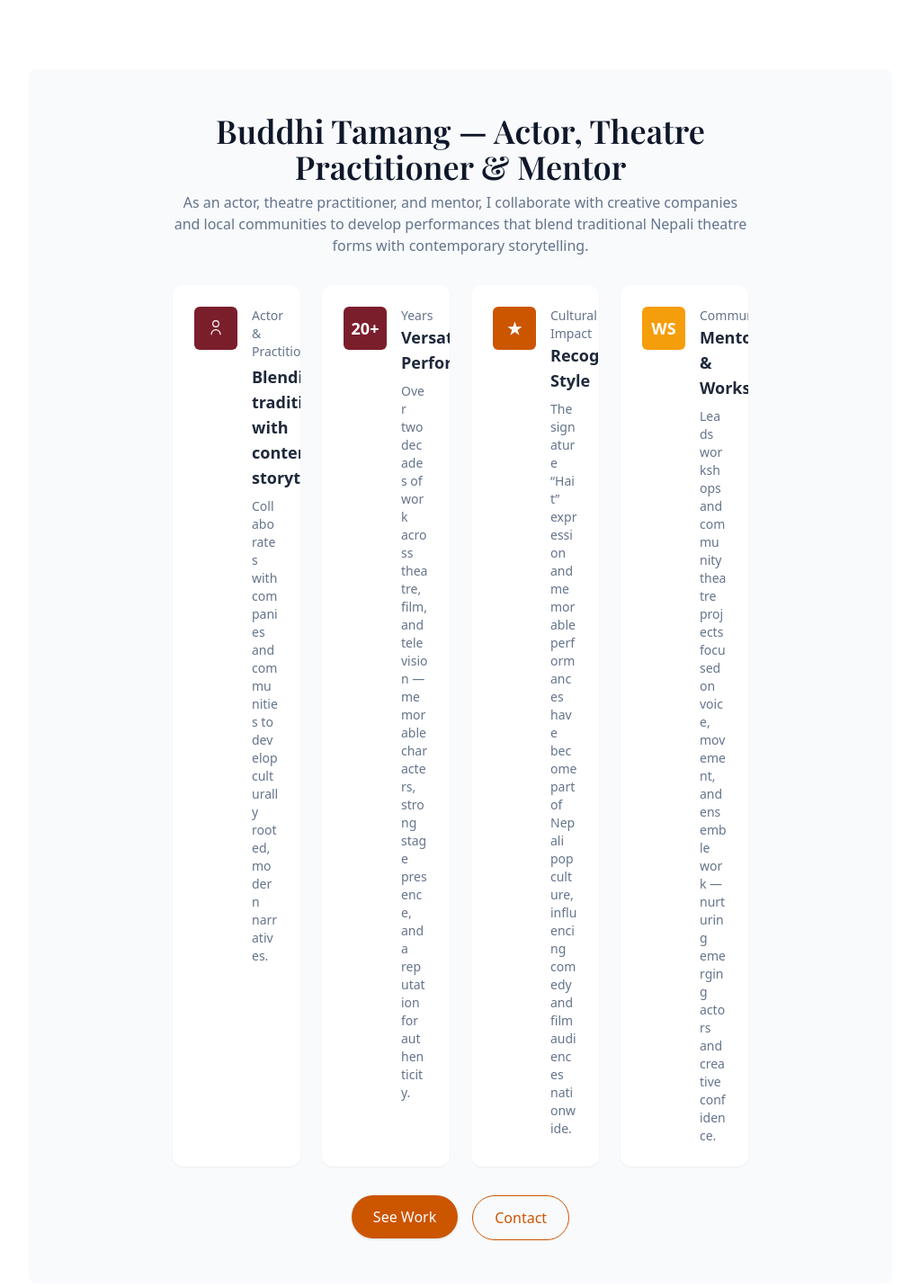
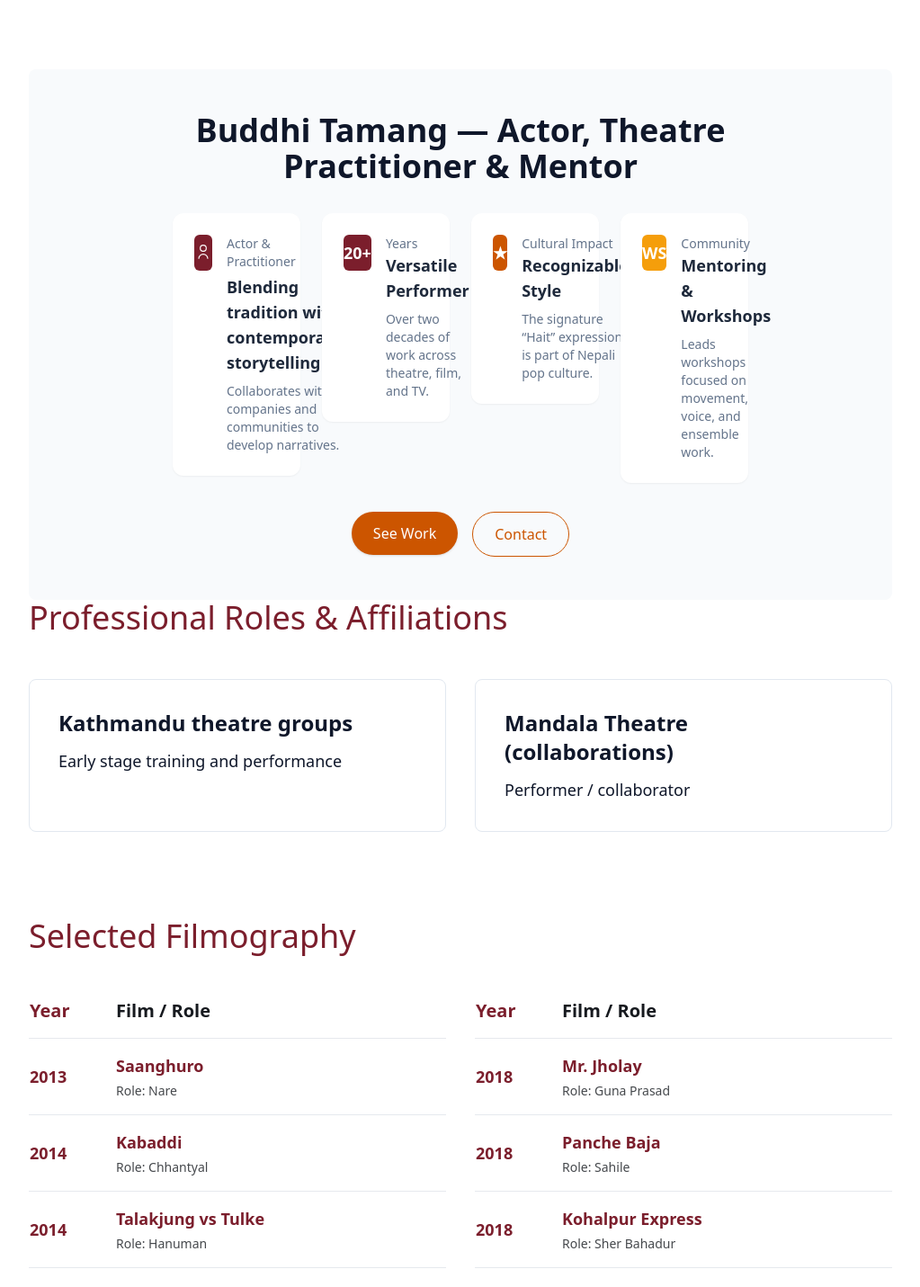
Before and after one commit to Saga-Infographics/Buddhi_tamang, a React (Vite) app in the folder project/: page /biography in a window 1280 px wide. Shown: the part 860-2291 px from the top of the page at 90% size, without its empty margins (128-1151 px from the left). Built offline with nearby package versions, Linux system fonts and the light colour scheme; no server answers.

Commit message:
fix in the card issue

```diff
--- a/project/src/screens/Biography/Biography.tsx
+++ b/project/src/screens/Biography/Biography.tsx
@@ -3,7 +3,6 @@ import { Header } from "../../components/Header";
 import { Footer } from "../../components/Footer";
 import { SEO } from "../../components/SEO/SEO";
 
-// Filmography and selected credits (paraphrased from public sources)
 const filmography = [
   { year: "2013", title: "Saanghuro", role: "Nare" },
   { year: "2014", title: "Kabaddi", role: "Chhantyal" },
@@ -27,7 +26,6 @@ const filmography = [
   { year: "2022", title: "Mantra", role: "(supporting)" },
   { year: "2023", title: "Chhakka Panja 4", role: "Budhhi" },
   { year: "2023", title: "Kabaddi 4: The Final Match", role: "Chhantyal" },
-  // The Wikipedia page contains additional entries and guest appearances; this list is a representative extraction.
 ];
 
 const affiliations = [
@@ -40,7 +38,7 @@ export const Biography = (): JSX.Element => {
     <div className="bg-white w-full relative">
       <SEO
         title="Buddhi Tamang — Biography"
-        description="I’m Buddhi Tamang, an actor and theatre practitioner born in 1982 in Kavrepalanchok, Nepal. My work spans traditional Nepali theatre, contemporary film, and community workshops emphasizing cultural authenticity and emotional depth."
+        description="I’m Buddhi Tamang, an actor and theatre practitioner born in 1982 in Kavrepalanchok, Nepal."
         path="/buddhi-tamang/biography"
         image="/images/buddhi-tamang-portrait-og.svg"
       />
@@ -61,7 +59,7 @@ export const Biography = (): JSX.Element => {
                 }}
               />
             </div>
-            <div>
+             <div>
               <h1 className="[font-family:'Playfair_Display',Helvetica] font-bold text-[#7B1E2C] text-5xl tracking-[0] leading-[60px] mb-8">
                 Buddhi Tamang
               </h1>
@@ -77,119 +75,116 @@ export const Biography = (): JSX.Element => {
             </div>
           </div>
 
-          {/* Impact & Mentoring - infographic-style cards */}
+          {/* SQUARE CARDS */}
           <section className="w-full py-12 bg-slate-50 rounded-lg mt-8">
             <div className="container mx-auto px-6 md:px-40">
               <div className="text-center mb-8">
-                <h2 className="[font-family:'Playfair_Display',Helvetica] font-semibold text-3xl md:text-4xl mb-2">Buddhi Tamang — Actor, Theatre Practitioner & Mentor</h2>
-                <p className="text-muted-foreground max-w-2xl mx-auto">As an actor, theatre practitioner, and mentor, I collaborate with creative companies and local communities to develop performances that blend traditional Nepali theatre forms with contemporary storytelling.</p>
+                <h2 className="font-semibold text-4xl mb-2">
+                  Buddhi Tamang — Actor, Theatre Practitioner & Mentor
+                </h2>
               </div>
 
               <div className="grid grid-cols-1 sm:grid-cols-2 lg:grid-cols-4 gap-6">
-                {/* Overview card */}
-                <div className="bg-white rounded-xl p-6 shadow-sm hover:shadow-lg transition-transform transform-gpu hover:-translate-y-1 overflow-hidden">
-                  <div className="flex items-start gap-4">
-                    <div className="flex-none w-12 h-12 rounded-md bg-[#7B1E2C] text-white flex items-center justify-center">
-                      <svg width="20" height="20" viewBox="0 0 24 24" fill="none" xmlns="http://www.w3.org/2000/svg" aria-hidden>
-                        <path d="M12 2a4 4 0 100 8 4 4 0 000-8zM6 20a6 6 0 0112 0" stroke="currentColor" strokeWidth="1.4" strokeLinecap="round" strokeLinejoin="round" />
+
+                {/* Card 1 */}
+                <div className="bg-white rounded-xl p-6 shadow-sm hover:shadow-lg transition-transform hover:-translate-y-1 aspect-square flex flex-col justify-between">
+                  <div className="flex flex-col sm:flex-row items-start gap-4">
+                    <div className="w-10 h-10 rounded-md bg-[#7B1E2C] text-white flex items-center justify-center">
+                      <svg width="20" height="20" viewBox="0 0 24 24" fill="none">
+                        <path d="M12 2a4 4 0 100 8 4 4 0 000-8zM6 20a6 6 0 0112 0" stroke="currentColor" strokeWidth="1.4" />
                       </svg>
                     </div>
-                    <div className="flex-1 min-w-0">
+                    <div>
                       <div className="text-sm text-muted-foreground">Actor & Practitioner</div>
                       <div className="font-semibold text-lg text-slate-800 mt-1">Blending tradition with contemporary storytelling</div>
-                      <p className="text-sm text-muted-foreground mt-2 break-words">Collaborates with companies and communities to develop culturally rooted, modern narratives.</p>
+                      <p className="text-sm text-muted-foreground mt-2">Collaborates with companies and communities to develop narratives.</p>
                     </div>
                   </div>
                 </div>
 
-                <div className="bg-white rounded-xl p-6 shadow-sm hover:shadow-lg transition-transform transform-gpu hover:-translate-y-1 overflow-hidden">
-                  <div className="flex items-start gap-4">
-                    <div className="flex-none w-12 h-12 flex items-center justify-center rounded-md bg-[#7B1E2C] text-white text-lg font-bold">20+</div>
-                    <div className="flex-1 min-w-0">
+                {/* Card 2 */}
+                <div className="bg-white rounded-xl p-6 shadow-sm hover:shadow-lg transition-transform hover:-translate-y-1 aspect-square flex flex-col justify-between">
+                  <div className="flex flex-col sm:flex-row items-start gap-4">
+                    <div className="w-10 h-10 flex items-center justify-center rounded-md bg-[#7B1E2C] text-white text-lg font-bold">20+</div>
+                    <div>
                       <div className="text-sm text-muted-foreground">Years</div>
                       <div className="text-lg font-semibold text-slate-800">Versatile Performer</div>
-                      <p className="text-sm text-muted-foreground mt-2 break-words">Over two decades of work across theatre, film, and television — memorable characters, strong stage presence, and a reputation for authenticity.</p>
+                      <p className="text-sm text-muted-foreground mt-2">Over two decades of work across theatre, film, and TV.</p>
                     </div>
                   </div>
                 </div>
 
-                <div className="bg-white rounded-xl p-6 shadow-sm hover:shadow-lg transition-transform transform-gpu hover:-translate-y-1 overflow-hidden">
-                  <div className="flex items-start gap-4">
-                    <div className="flex-none w-12 h-12 flex items-center justify-center rounded-md bg-[#cc5500] text-white text-lg font-bold">★</div>
-                    <div className="flex-1 min-w-0">
+                {/* Card 3 */}
+                <div className="bg-white rounded-xl p-6 shadow-sm hover:shadow-lg transition-transform hover:-translate-y-1 aspect-square flex flex-col justify-between">
+                  <div className="flex flex-col sm:flex-row items-start gap-4">
+                    <div className="w-10 h-10 flex items-center justify-center rounded-md bg-[#cc5500] text-white text-lg font-bold">★</div>
+                    <div>
                       <div className="text-sm text-muted-foreground">Cultural Impact</div>
                       <div className="text-lg font-semibold text-slate-800">Recognizable Style</div>
-                      <p className="text-sm text-muted-foreground mt-2 break-words">The signature “Hait” expression and memorable performances have become part of Nepali pop culture, influencing comedy and film audiences nationwide.</p>
+                      <p className="text-sm text-muted-foreground mt-2">The signature “Hait” expression is part of Nepali pop culture.</p>
                     </div>
                   </div>
                 </div>
 
-                <div className="bg-white rounded-xl p-6 shadow-sm hover:shadow-lg transition-transform transform-gpu hover:-translate-y-1 overflow-hidden">
-                  <div className="flex items-start gap-4">
-                    <div className="flex-none w-12 h-12 flex items-center justify-center rounded-md bg-[#f59e0b] text-white text-lg font-bold">WS</div>
-                    <div className="flex-1 min-w-0">
+                {/* Card 4 */}
+                <div className="bg-white rounded-xl p-6 shadow-sm hover:shadow-lg transition-transform hover:-translate-y-1 aspect-square flex flex-col justify-between">
+                  <div className="flex flex-col sm:flex-row items-start gap-4">
+                    <div className="w-10 h-10 flex items-center justify-center rounded-md bg-[#f59e0b] text-white text-lg font-bold">WS</div>
+                    <div>
                       <div className="text-sm text-muted-foreground">Community</div>
                       <div className="text-lg font-semibold text-slate-800">Mentoring & Workshops</div>
-                      <p className="text-sm text-muted-foreground mt-2 break-words">Leads workshops and community theatre projects focused on voice, movement, and ensemble work — nurturing emerging actors and creative confidence.</p>
+                      <p className="text-sm text-muted-foreground mt-2">Leads workshops focused on movement, voice, and ensemble work.</p>
                     </div>
                   </div>
                 </div>
+
               </div>
 
               <div className="mt-8 flex gap-4 justify-center">
-                <a href="/portfolio" className="inline-block">
-                  <button className="bg-[#cc5500] text-white px-6 py-3 rounded-full shadow hover:shadow-lg">See Work</button>
-                </a>
-                <a href="/contact" className="inline-block">
-                  <button className="border border-[#cc5500] text-[#cc5500] px-6 py-3 rounded-full">Contact</button>
-                </a>
+                <a href="/portfolio"><button className="bg-[#cc5500] text-white px-6 py-3 rounded-full shadow">See Work</button></a>
+                <a href="/contact"><button className="border border-[#cc5500] text-[#cc5500] px-6 py-3 rounded-full">Contact</button></a>
               </div>
             </div>
           </section>
 
+          {/* Affiliations */}
           <div className="mb-24">
-            <h2 className="[font-family:'Playfair_Display',Helvetica] font-semibold text-[#7B1E2C] text-4xl tracking-[0] leading-[48px] mb-12">
-              Professional Roles & Affiliations
-            </h2>
-             <div className="grid grid-cols-1 sm:grid-cols-2 gap-8">
+            <h2 className="text-[#7B1E2C] text-4xl mb-12">Professional Roles & Affiliations</h2>
+            <div className="grid grid-cols-1 sm:grid-cols-2 gap-8">
               {affiliations.map((item, index) => (
-                <div key={index} className="border border-solid border-[#dee1e6] rounded-lg p-8">
-                  <h3 className="[font-family:'Playfair_Display',Helvetica] font-semibold text-[#171a1f] text-2xl tracking-[0] leading-8 mb-3">
-                    {item.organisation}
-                  </h3>
-                  <p className="[font-family:'Open_Sans',Helvetica] font-normal text-[#171a1f] text-lg tracking-[0] leading-7 mb-2">
-                    {item.role}
-                  </p>
+                <div key={index} className="border rounded-lg p-8">
+                  <h3 className="font-semibold text-2xl mb-3">{item.organisation}</h3>
+                  <p className="text-lg">{item.role}</p>
                 </div>
               ))}
             </div>
           </div>
 
+          {/* Filmography */}
           <div>
-            <h2 className="[font-family:'Playfair_Display',Helvetica] font-semibold text-[#7B1E2C] text-4xl tracking-[0] leading-[48px] mb-12">
-              Selected Filmography
-            </h2>
+            <h2 className="text-[#7B1E2C] text-4xl mb-12">Selected Filmography</h2>
             <div className="grid grid-cols-1 md:grid-cols-2 gap-8">
               {(() => {
                 const mid = Math.ceil(filmography.length / 2);
                 const left = filmography.slice(0, mid);
                 const right = filmography.slice(mid);
+
                 const renderTable = (list: typeof filmography) => (
                   <div className="overflow-x-auto">
                     <table className="min-w-full table-auto border-collapse">
                       <thead>
                         <tr>
-                          <th className="text-left w-24 pr-6 pb-4 text-[#7B1E2C] font-bold [font-family:'Playfair_Display',Helvetica] text-xl">Year</th>
-                          <th className="text-left pb-4 text-[#171a1f] font-semibold [font-family:'Playfair_Display',Helvetica] text-xl">Film / Role</th>
+                          <th className="text-left w-24 pr-6 pb-4 text-[#7B1E2C] font-bold text-xl">Year</th>
+                          <th className="text-left pb-4 text-[#171a1f] font-semibold text-xl">Film / Role</th>
                         </tr>
                       </thead>
                       <tbody>
                         {list.map((item, index) => (
-                          <tr key={index} className="border-t last:border-b-0 border-[#e6e9ee]">
-                            <td className="align-top py-4 pr-6 [font-family:'Playfair_Display',Helvetica] text-[#7B1E2C] font-bold text-lg w-24">{item.year}</td>
+                          <tr key={index} className="border-t border-[#e6e9ee]">
+                            <td className="py-4 pr-6 text-[#7B1E2C] font-bold text-lg w-24">{item.year}</td>
                             <td className="py-4">
-                              <div className="[font-family:'Playfair_Display',Helvetica] font-semibold text-[#7B1E2C] text-lg mb-1">{item.title}</div>
-                              <div className="[font-family:'Open_Sans',Helvetica] text-[#171a1fcc] text-sm">Role: {item.role}</div>
+                              <div className="font-semibold text-[#7B1E2C] text-lg mb-1">{item.title}</div>
+                              <div className="text-[#171a1fcc] text-sm">Role: {item.role}</div>
                             </td>
                           </tr>
                         ))}
```
Also changed, not shown: project/src/screens/Home/Home.tsx (+43 -33 lines).
